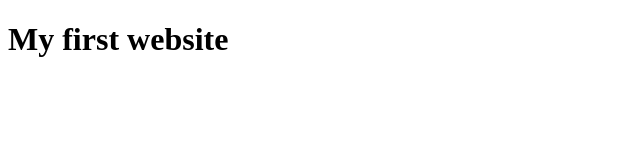
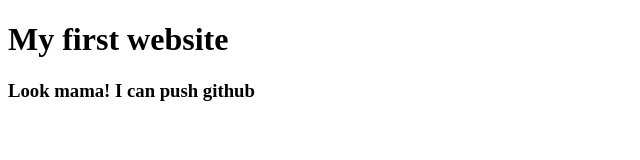
Before and after one commit to Digital-Rasel/my-first-website, a plain HTML site: page index.html in a window 1280 px wide. Shown: the whole page, without its empty margins (0-640 px from the left). Drawn offline with Linux system fonts and the light colour scheme.

Commit message:
Learn push again

```diff
--- a/index.html
+++ b/index.html
@@ -7,5 +7,6 @@
 </head>
 <body>
     <h1>My first website</h1>
+    <h3>Look mama! I can push github</h3>
 </body>
 </html>
```
